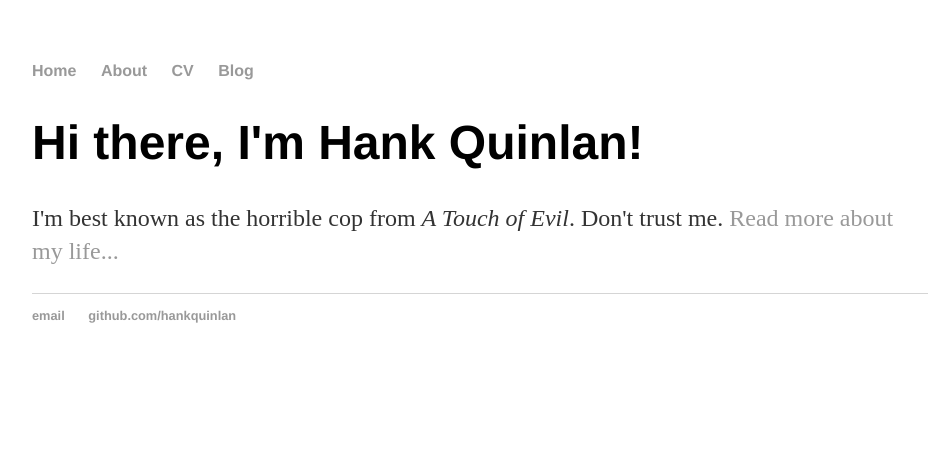
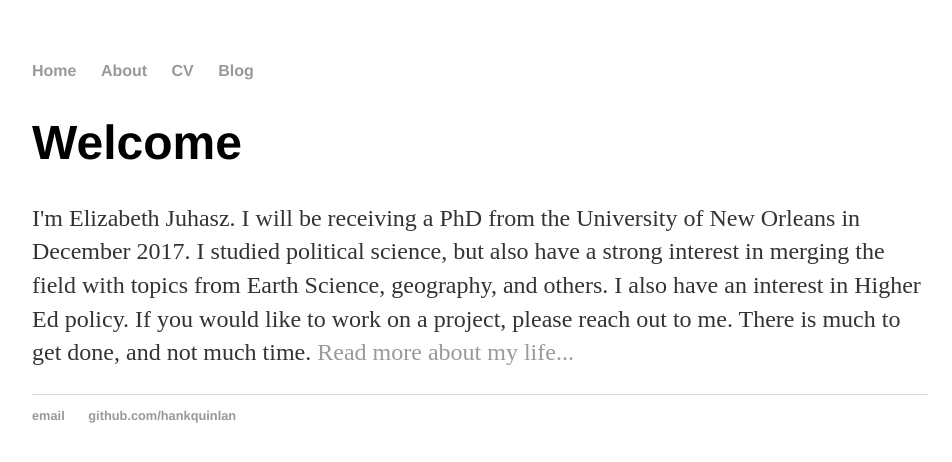
Before and after one commit to elizabethjuhasz/elizabethjuhasz.github.io, a Jekyll site: the page built from index.html, in a window 1280 px wide. Shown: the top 462 px of the page, without its empty margins (160-1112 px from the left). Built offline with Jekyll 4.4.1, drawn with Linux system fonts in a browser that asks for light colours.

Commit message:
Update index.html

```diff
--- a/index.html
+++ b/index.html
@@ -1,9 +1,11 @@
 ---
 layout: default
-title: Hank Quinlan, Horrible Cop
+title: Elizabeth
 ---
 
 		<div class="blurb">
-			<h1>Hi there, I'm Hank Quinlan!</h1>
-			<p>I'm best known as the horrible cop from <em>A Touch of Evil</em>. Don't trust me. <a href="/about">Read more about my life...</a></p>
+			<h1>Welcome</h1>
+			<p>I'm Elizabeth Juhasz. I will be receiving a PhD from the University of New Orleans in December 2017. I studied political science, but also have a strong interest
+			in merging the field with topics from Earth Science, geography, and others. I also have an interest in Higher Ed policy. If you would like to work on a project, please reach out to me. There
+			is much to get done, and not much time. <a href="/about">Read more about my life...</a></p>
 		</div>
```
